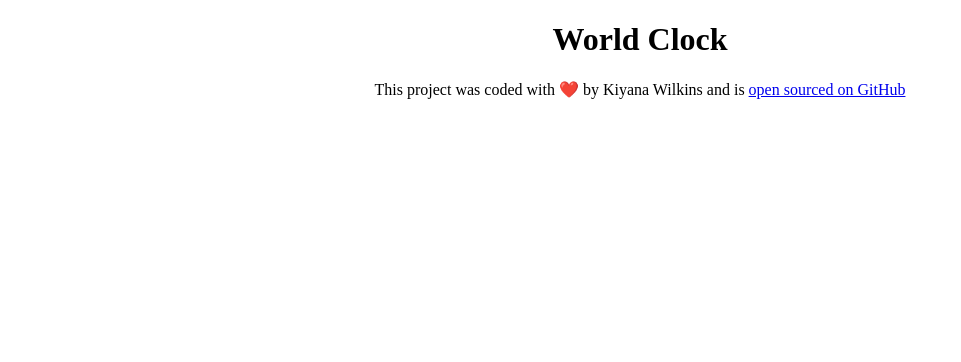
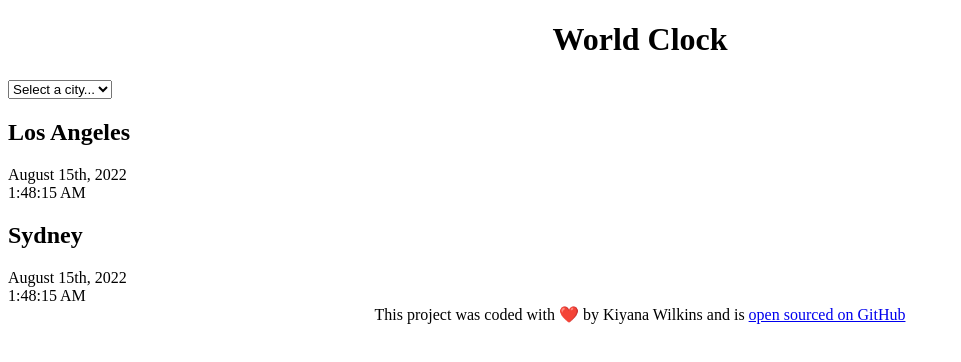
Before and after one commit to Kiwi254/World-Clock, a plain HTML site: page index.html in a window 1280 px wide. Shown: the whole page, without its empty margins (0-961 px from the left). Drawn offline with Linux system fonts and the light colour scheme.

Commit message:
Added the basic html

```diff
--- a/index.html
+++ b/index.html
@@ -9,11 +9,31 @@
 </head>
 
 <body>
-    <h1>World Clock</h1>
+    <div class="container">
+        <h1>World Clock</h1>
+
+        <select>
+            <option value="">Select a city...</option>
+            <option value="">London</option>
+            <option value="">New York</option>
+            <option value="">Aukland</option>
+        </select>
+        <div class="city">
+            <h2> Los Angeles</h2>
+            <div class="date">August 15th, 2022</div>
+            <div class="time">1:48:15 AM</div>
+        </div>
+        <div class="city">
+            <h2> Sydney</h2>
+            <div class="date">August 15th, 2022</div>
+            <div class="time">1:48:15 AM</div>
+        </div>
+    </div>
     <footer>This project was coded with ❤️ by Kiyana Wilkins and is
         <a href="https://github.com/Kiwi254/World-Clock.git" target=" _blank">open sourced on GitHub</a>
     </footer>
     <script src="src/index.js"></script>
+
 </body>
 
 </html>
```
